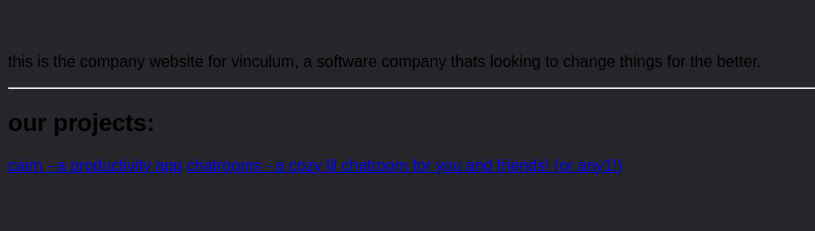
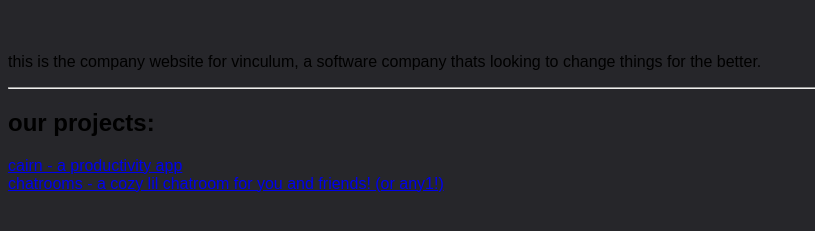
Before and after one commit to vinculum-official/website, a plain HTML site: page index.html in a window 1280 px wide. Shown: the part 61-292 px from the top of the page, without its empty margins (0-815 px from the left). Drawn offline with Linux system fonts and the light colour scheme; a web font is replaced by a local one.

Commit message:
Update index.html

```diff
--- a/index.html
+++ b/index.html
@@ -15,7 +15,7 @@
   <p>this is the company website for vinculum, a software company thats looking to change things for the better.</p>
   <hr />
   <h2>our projects:</h2>
-  <a href="https://cairn.vncl.xyz">cairn - a productivity app</a>
+  <a href="https://cairn.vncl.xyz">cairn - a productivity app</a> <br />
   <a href="https://chatrooms.vncl.xyz">chatrooms - a cozy lil chatroom for you and friends! (or any1!)</a>
 </body>
 </html>
```
